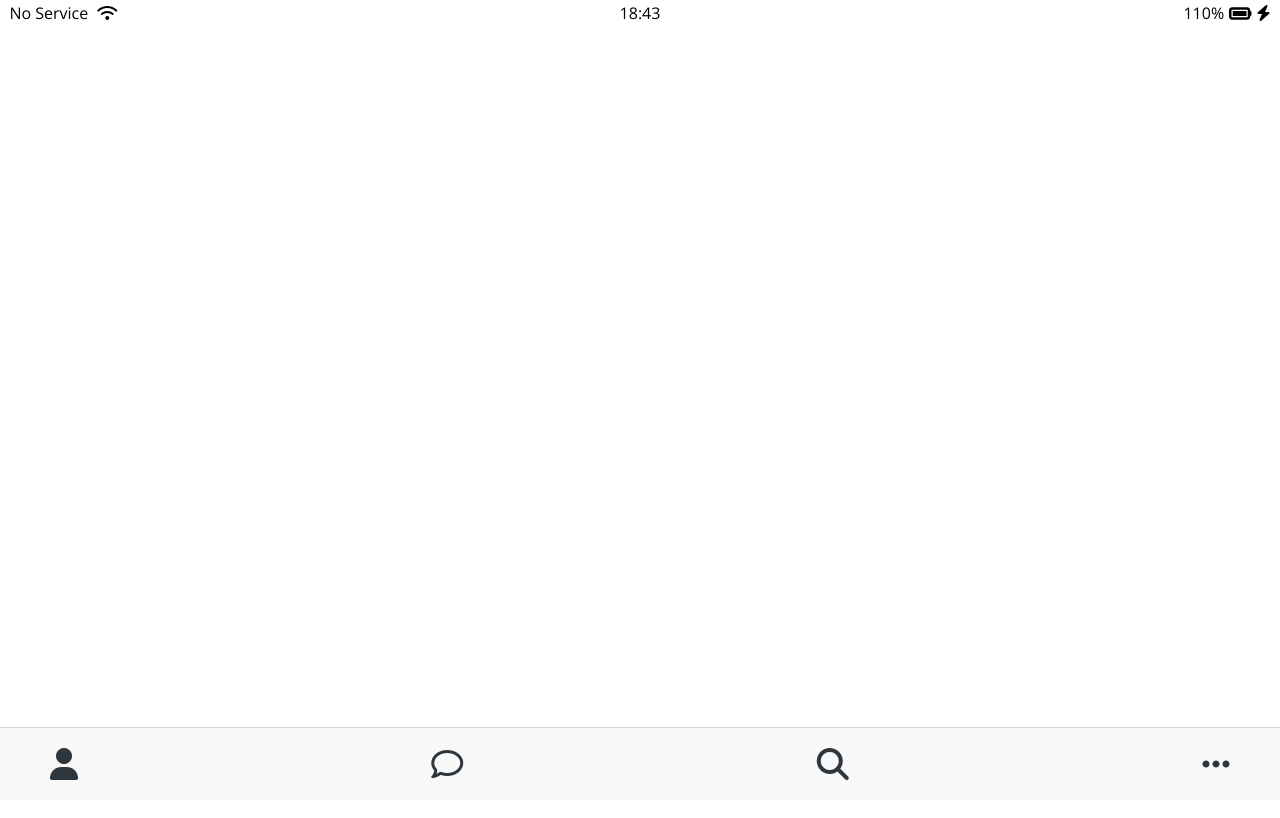
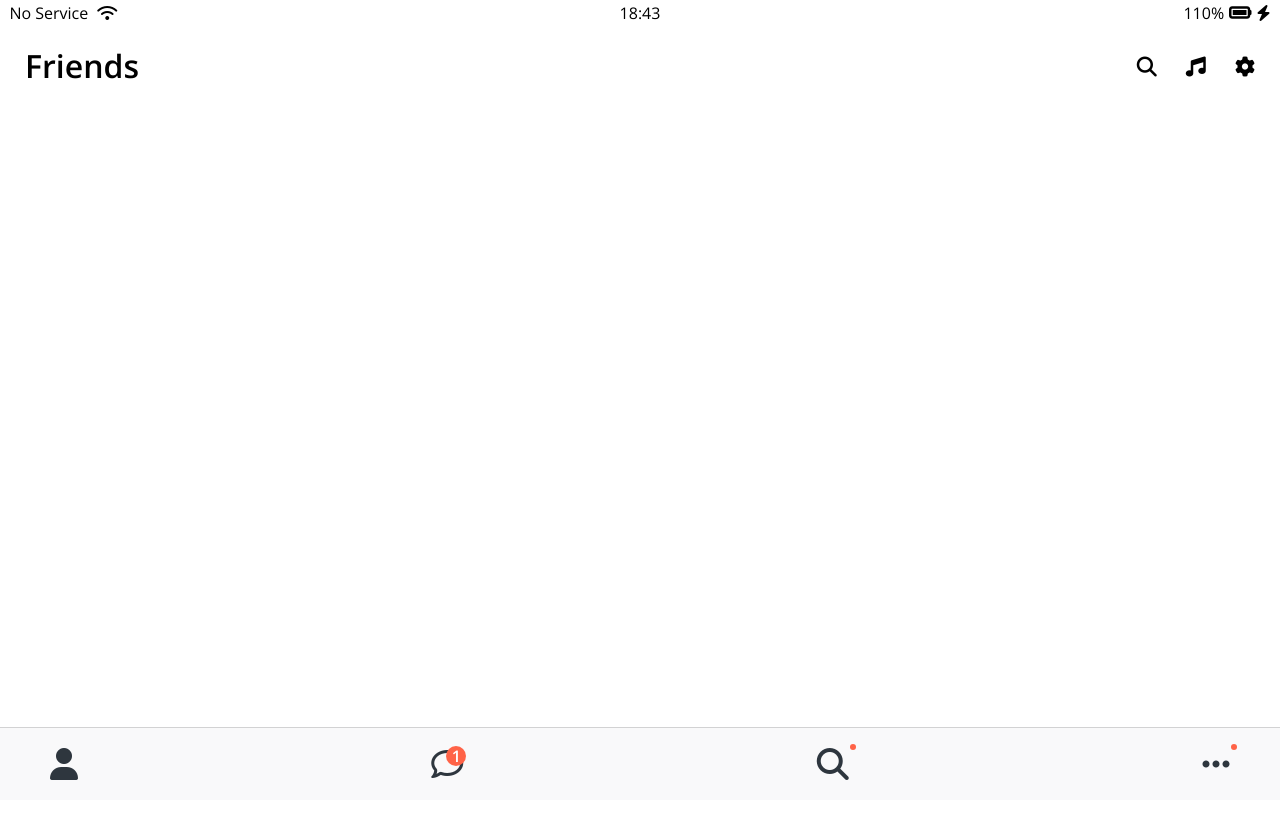
Before and after one commit to kor-sams-dev/study_html.github.io, a plain HTML site: page friends.html in a window 1280 px wide. Shown: the top 818 px of the page. Drawn offline with nearby package versions, Linux system fonts and the light colour scheme.

Commit message:
#6.15 add header css and fix status bar bug

```diff
--- a/css/components/nav-bar.css
+++ b/css/components/nav-bar.css
@@ -12,6 +12,39 @@
   display: flex;
   justify-content: space-between;
 }
-.nav__a{
+.nav__link{
   color: #2e363e;
+  position: relative;
 }
+
+.nav__notification{
+  background-color: tomato;
+  width: 20px;
+  height: 20px;
+  display: block;
+  border-radius: 10px;
+  display: flex;
+  justify-content: center;
+  align-items: center;
+  color: white;
+  font-weight: 600;
+  position: absolute;
+  left: 15px;
+  bottom: 15px;
+}
+
+.nav__notification-new{
+  background-color: tomato;
+  width: 6px;
+  height: 6px;
+  display: block;
+  border-radius: 3px;
+  display: flex;
+  justify-content: center;
+  align-items: center;
+  color: white;
+  font-weight: 600;
+  position: absolute;
+  right: -7px;
+  top: -15px;
+}
--- /dev/null
+++ b/css/components/screen-haeder.css
@@ -0,0 +1,19 @@
+.screen-header{
+  display: flex;
+  justify-content: space-between;
+  padding: 25px;
+  align-items: center;
+  position: fixed;
+  width: 100%;
+  box-sizing: border-box;
+  top: 25px;
+}
+
+.screen-header__title{
+  font-size: 32px;
+  font-weight: 600;
+}
+
+.screen-header__icons span{
+  margin-left: 25px;
+}
--- a/css/components/status-bar.css
+++ b/css/components/status-bar.css
@@ -6,6 +6,7 @@
   position: fixed;
   width: 100%;
   box-sizing: border-box;
+  height: 25px;
 }
 .status-bar__column{
   width: 33%;
--- a/css/styles.css
+++ b/css/styles.css
@@ -6,6 +6,7 @@
 /* Components */
 @import "components/status-bar.css";
 @import "components/nav-bar.css";
+@import "components/screen-haeder.css";
 
 /* Screens */
 @import "screens/login.css";
--- a/friends.html
+++ b/friends.html
@@ -28,6 +28,22 @@
     </div>
   </div>
 
+  <header class="screen-header">
+    <h1 class="screen-header__title">Friends</h1>
+    <div class="screen-header__icons">
+      <span>
+        <i class="fas fa-search fa-lg"></i>
+      </span>
+      <span>
+        <i class="fas fa-music fa-lg"></i>
+      </span>
+      <span>
+        <i class="fas fa-cog fa-lg"></i>
+      </span>
+    </div>
+
+  </header>
+
   <!-- <nav>
     <ul>
       <li>
@@ -40,22 +56,25 @@
   <nav class="nav">
     <ul class="nav__list">
       <li class="nav__btn">
-        <a class="nav__a" href="friends.html">
+        <a class="nav__link" href="friends.html">
           <i class="fas fa-user fa-2x"></i>
         </a>
       </li>
       <li class="nav__btn">
-        <a class="nav__a" href="#">
+        <a class="nav__link" href="#">
+          <span class="nav__notification">1</span>
           <i class="far fa-comment fa-2x"></i>
         </a>
       </li>
       <li class="nav__btn">
-        <a class="nav__a" href="#">
+        <a class="nav__link" href="#">
+          <span class="nav__notification-new"></span>
           <i class="fas fa-search fa-2x"></i>
         </a>
       </li>
       <li class="nav__btn">
-        <a class="nav__a" href="#">
+        <a class="nav__link" href="#">
+          <span class="nav__notification-new"></span>
           <i class="fas fa-ellipsis-h fa-2x"></i>
         </a>
       </li>
```
